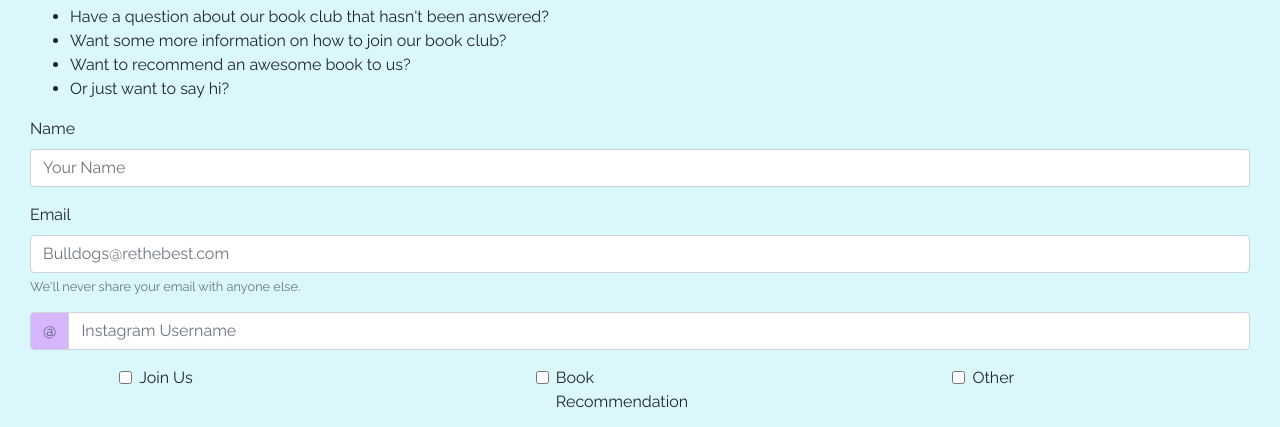
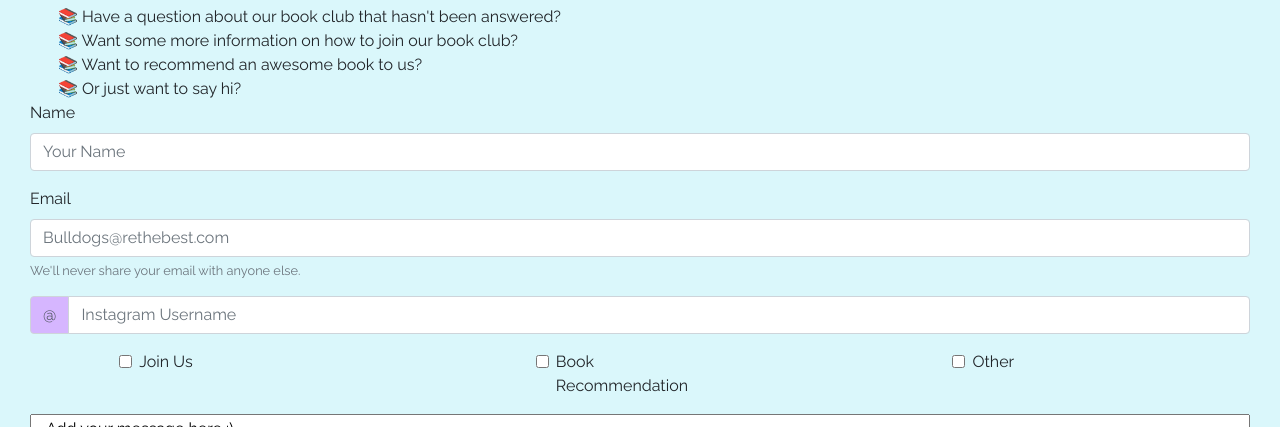
Before and after one commit to kera-cudmore/Bully-Book-Club, a plain HTML site: page contact.html in a window 1280 px wide. Shown: the part 274-701 px from the top of the page. Drawn offline with nearby package versions, Linux system fonts and the light colour scheme.

Commit message:
style: changing bullet icons to book emoji

```diff
--- a/assets/css/style.css
+++ b/assets/css/style.css
@@ -52,7 +52,6 @@ h1 {
   font-family: 'Merriweather', serif;
   font-size: 2.5rem;
   font-weight: 500;
-
 }
 
 .dropdown-menu {
@@ -117,7 +116,7 @@ h1 {
   /* move the element down by 5px (it will stay in place because it's attached to the element that also moves up 5px) */
 }
 
-
+ /* hover.css to style the footer links */
 @-webkit-keyframes hvr-push {
   50% {
     -webkit-transform: scale(0.8);
@@ -142,7 +141,6 @@ h1 {
   }
 }
 
-  /* hover.css to style the footer links */
 .hvr-push {
   display: inline-block;
   vertical-align: middle;
@@ -170,6 +168,8 @@ h1 {
 .carousel-control-next, .carousel-control-prev {
   opacity: 0.2;
 }
+
+
 
 /* PADDING  */
 
@@ -258,6 +258,22 @@ p.card-text {
 
 /* FORM */
 
+  /* Styling the list items bullet points to be 📚 - tutorial from https://daily-dev-tips.com/posts/css-emoji-list-style/ */
+ul {
+  list-style: none;
+  padding: 0;
+  margin: 0;
+}
+
+.contact-us-list li {
+padding-left: 1rem;
+text-indent: 0.75rem;
+}
+
+.contact-us-list li::before {
+content: "📚  ";
+}
+
   /*change the background colour */
 .input-group-text {
   background-color: #d6b6ff;
--- a/contact.html
+++ b/contact.html
@@ -64,7 +64,7 @@
     <h1>Contact Us</h1>
     <div class="row">
       <div class="col">
-        <ul>
+        <ul class="contact-us-list">
           <li>Have a question about our book club that hasn't been answered?</li>
           <li>Want some more information on how to join our book club? </li>
           <li>Want to recommend an awesome book to us? </li>
```
Also changed, not shown: 1 other file.
